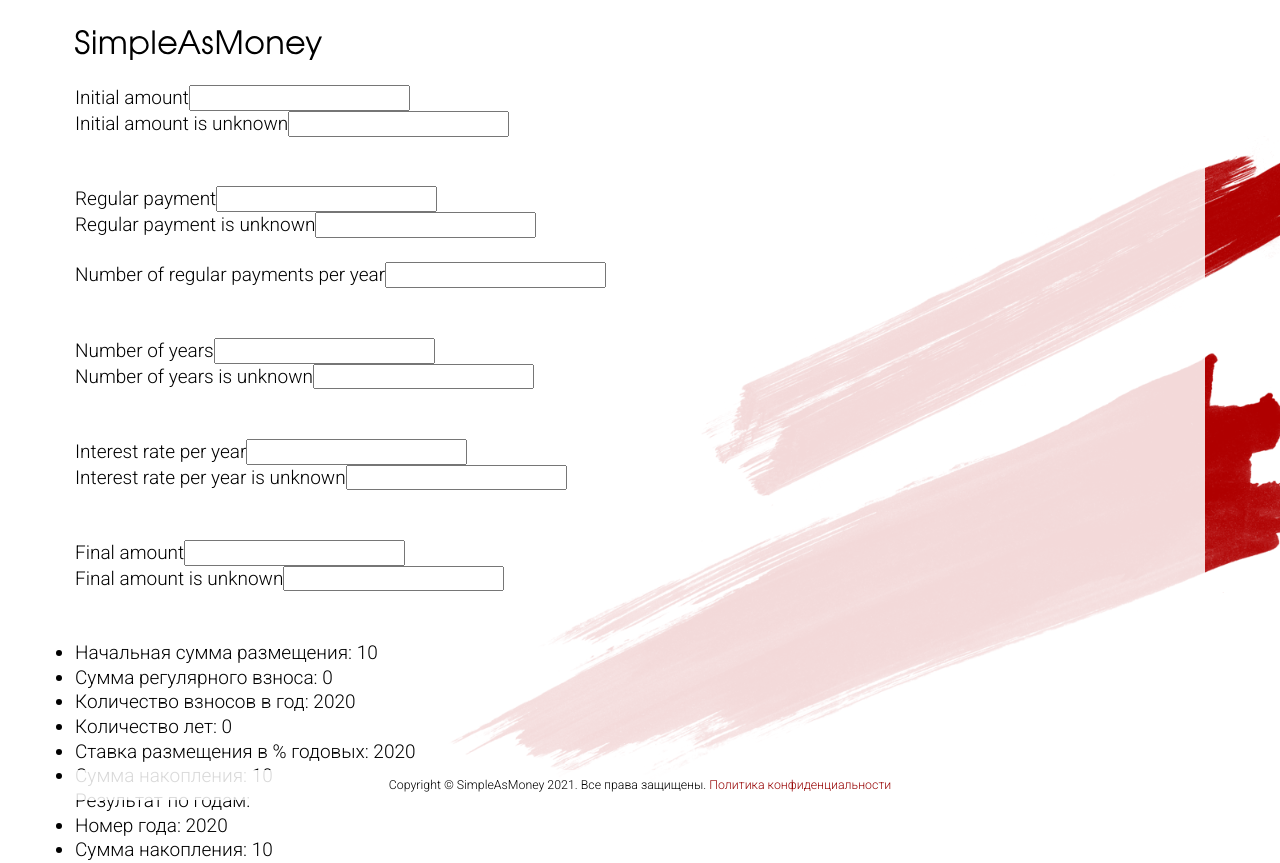
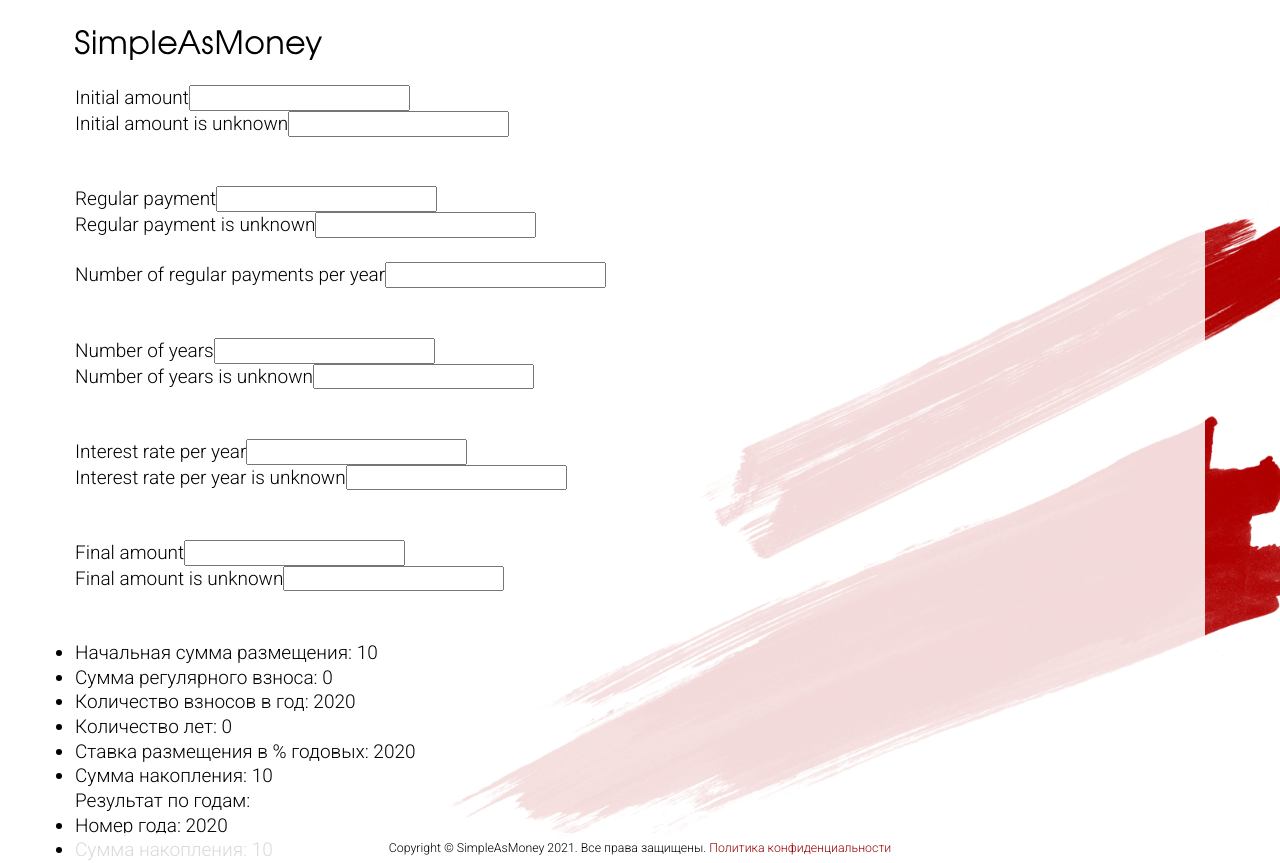
Before and after one commit to egorlkn/simple-as-money, a Symfony app: template src/Context/Frontend/Resources/templates/calculator.html.twig in a window 1280 px wide. Run offline with Twig, Linux system fonts and the light colour scheme; the template is opened without the code that fills it: most values are stand-ins (such as "Sample title", 1, 10 or a date in 2020); form fields are guessed from the names that the template uses; some libraries are stand-ins or nearby versions.

Commit message:
Fix base layout

```diff
--- a/public/css/base.css
+++ b/public/css/base.css
@@ -35,8 +35,8 @@ body {
     display: grid;
     max-width: 100vw;
     min-height: 100vh;
-    grid-template-columns: var(--side-gap) 1fr var(--side-gap);
-    grid-template-rows: calc(var(--header-h) * 2) 1fr var(--footer-h);
+    grid-template-columns: var(--side-gap) calc(100vw - var(--side-gap) * 2) var(--side-gap);
+    grid-template-rows: calc(var(--header-h) * 2) auto var(--footer-h);
     gap: var(--content-gap) 0;
 }
 
--- a/src/Context/Frontend/Resources/templates/base.html.twig
+++ b/src/Context/Frontend/Resources/templates/base.html.twig
@@ -27,7 +27,7 @@
 
     {% block css %}
         <link rel="stylesheet" href="{{ asset('css/normalize.css?v=8.0.1') }}">
-        <link rel="stylesheet" href="{{ asset('css/base.css?v=7621') }}">
+        <link rel="stylesheet" href="{{ asset('css/base.css?v=14621') }}">
     {% endblock %}
 
     {% block js %}
--- a/src/Context/Frontend/Resources/templates/calculator.html.twig
+++ b/src/Context/Frontend/Resources/templates/calculator.html.twig
@@ -8,7 +8,7 @@
 
 {% block css %}
     {{ parent() }}
-    <link rel="stylesheet" href="{{ asset('css/calculator.css?v=7621') }}">
+    <link rel="stylesheet" href="{{ asset('css/calculator.css?v=14621') }}">
 {% endblock %}
 
 {% block js %}
--- a/src/Context/Frontend/Resources/templates/homepage.html.twig
+++ b/src/Context/Frontend/Resources/templates/homepage.html.twig
@@ -12,7 +12,7 @@
 
 {% block css %}
     {{ parent() }}
-    <link rel="stylesheet" href="{{ asset('css/homepage.css?v=7621') }}">
+    <link rel="stylesheet" href="{{ asset('css/homepage.css?v=14621') }}">
 {% endblock %}
 
 {% block main %}
--- a/src/Context/Frontend/Resources/templates/policy.html.twig
+++ b/src/Context/Frontend/Resources/templates/policy.html.twig
@@ -8,7 +8,7 @@
 
 {% block css %}
     {{ parent() }}
-    <link rel="stylesheet" href="{{ asset('css/policy.css?v=7621') }}">
+    <link rel="stylesheet" href="{{ asset('css/policy.css?v=14621') }}">
 {% endblock %}
 
 {% block main %}
```
